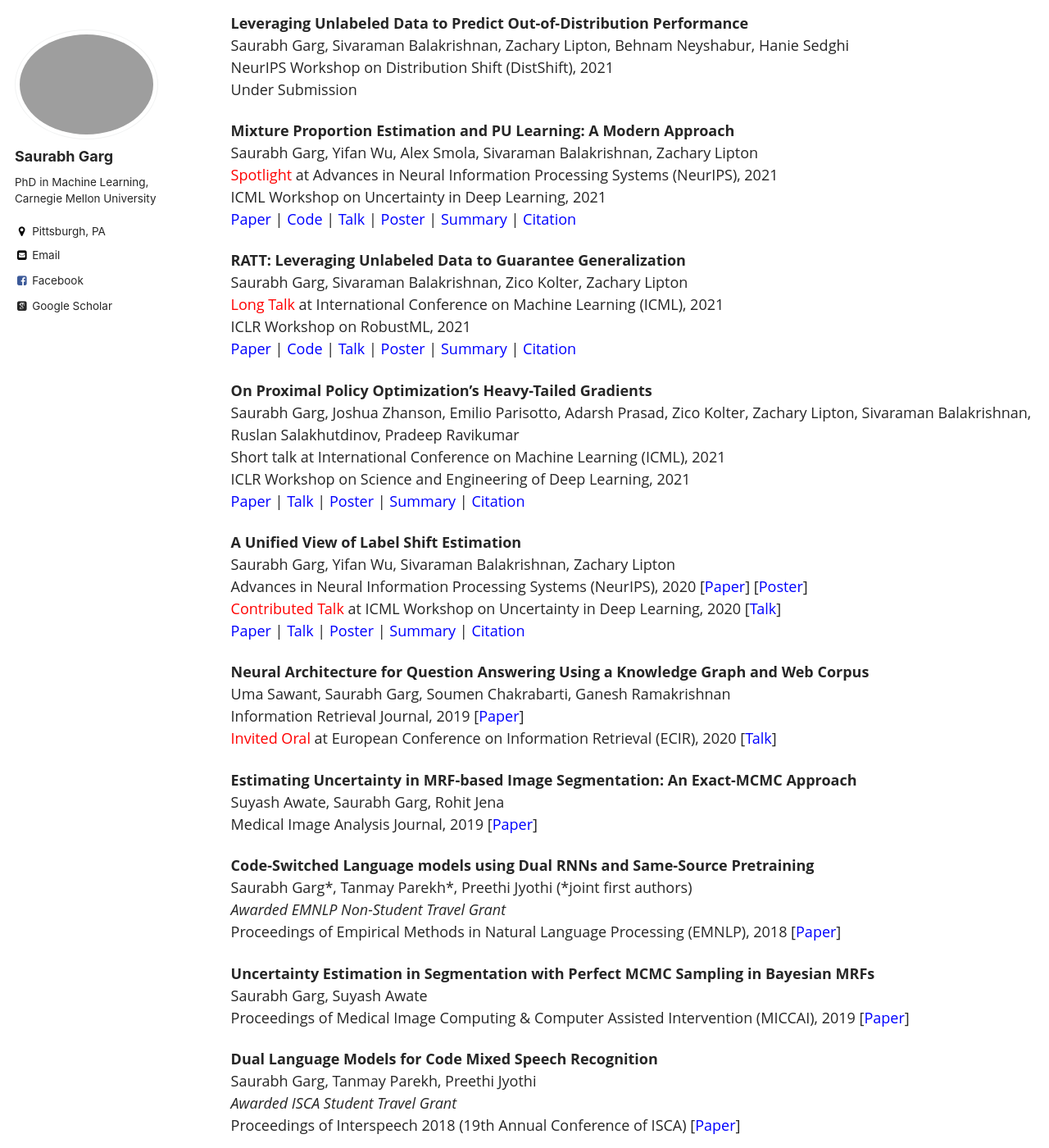
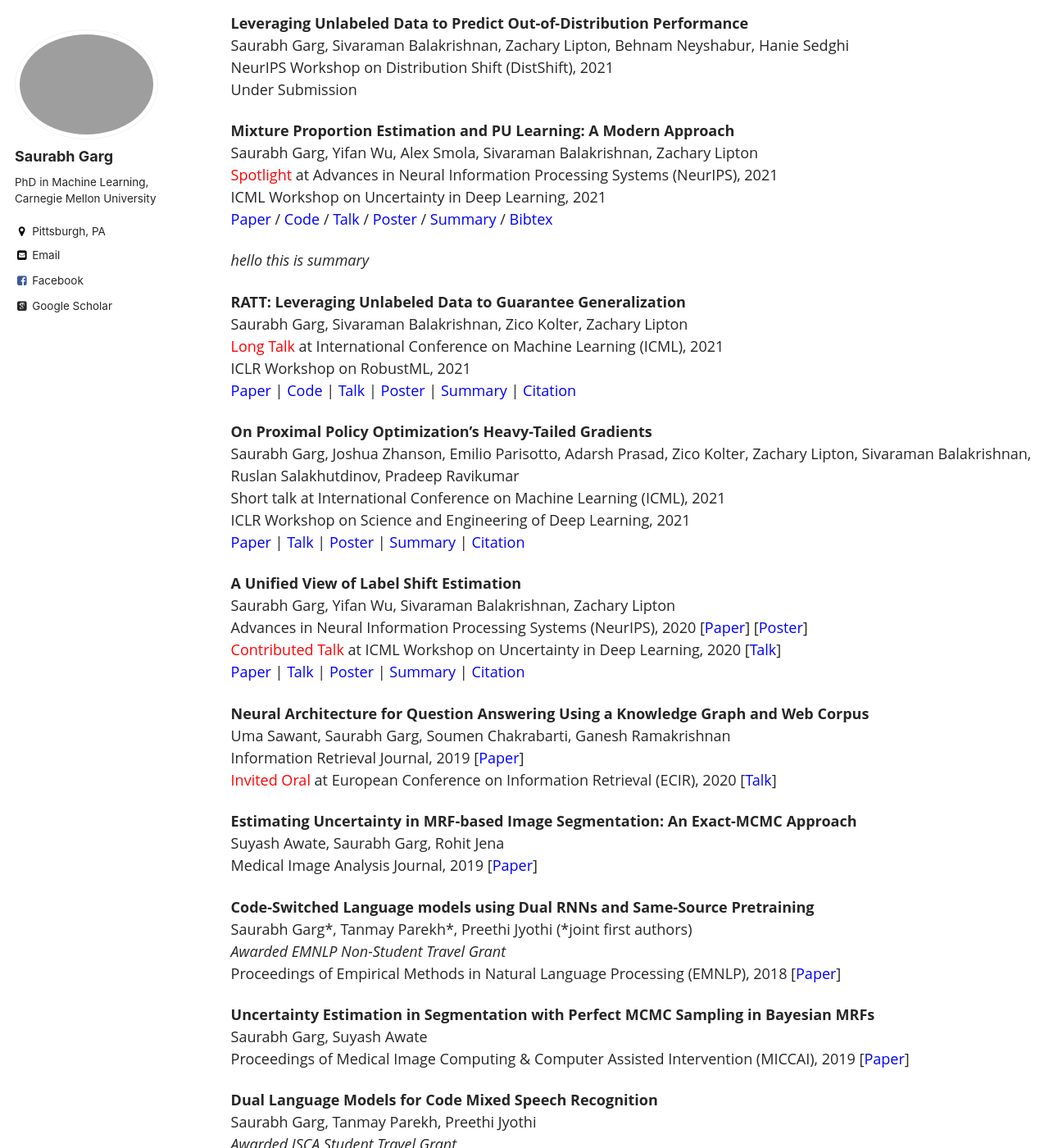
Before and after one commit to saurabhgarg1996/saurabhgarg1996.github.io, a Jekyll site: the page built from _pages/publications.md, in a window 1280 px wide and 1400 px high, scrolled down 200 px. Shown: the whole window at 82% size. Built offline with Jekyll 4.4.1, drawn with Linux system fonts in a browser that asks for light colours; some web fonts are replaced.

Commit message:
page updates

```diff
--- a/_includes/head.html
+++ b/_includes/head.html
@@ -17,5 +17,6 @@
 
 <!-- For all browsers -->
 <link rel="stylesheet" href="{{ base_path }}/assets/css/main.css">
+<link rel="stylesheet" href="{{ base_path }}/assets/css/bibstyle.css">
 
 <meta http-equiv="cleartype" content="on">
--- a/_pages/publications.md
+++ b/_pages/publications.md
@@ -18,7 +18,14 @@ Under Submission
 Saurabh Garg, Yifan Wu, Alex Smola, Sivaraman Balakrishnan, Zachary Lipton
 <span style="color:red">Spotlight</span> at Advances in Neural Information Processing Systems (NeurIPS), 2021
 ICML Workshop on Uncertainty in Deep Learning, 2021
-<span style="color:blue">[Paper](https://arxiv.org/abs/2111.00980)</span> | <span style="color:blue">[Code](https://github.com/acmi-lab/PU_learning)</span> | <span style="color:blue">[Talk]()</span> | <span style="color:blue">[Poster]()</span> | <span style="color:blue">[Summary]()</span> | <span style="color:blue">[Citation]()</span>
+<span style="color:blue">[Paper](https://arxiv.org/abs/2111.00980)</span> / <span style="color:blue">[Code](https://github.com/acmi-lab/PU_learning)</span> / <span style="color:blue">[Talk]()</span> / <span style="color:blue">[Poster]()</span> / <span style="color:blue">[Summary]("javascript:toggleblock('garg2021_PU_learning_abs')")</span> / <span style="color:blue">[Bibtex]("javascript:toggleblock('garg2021_PU_learning_bib')")</span>
+<p><i id="garg2021_PU_learning_abs" style="display: block;">hello this is summary </i></p>
+<bibtext xml:space="preserve" id="garg2021_PU_learning_bib" style="display: none;">
+abc
+asvahs
+sdbsjh
+</bibtext>
+<script language="JavaScript">hideblock('garg2021_PU_learning_abs');hideblock('garg2021_PU_learning_bib');</script>
 
 **RATT: Leveraging Unlabeled Data to Guarantee Generalization**
 Saurabh Garg, Sivaraman Balakrishnan, Zico Kolter, Zachary Lipton
--- /dev/null
+++ b/assets/css/bibstyle.css
@@ -0,0 +1,3 @@
+bibtext {
+  font-family: monospace;
+}
```
